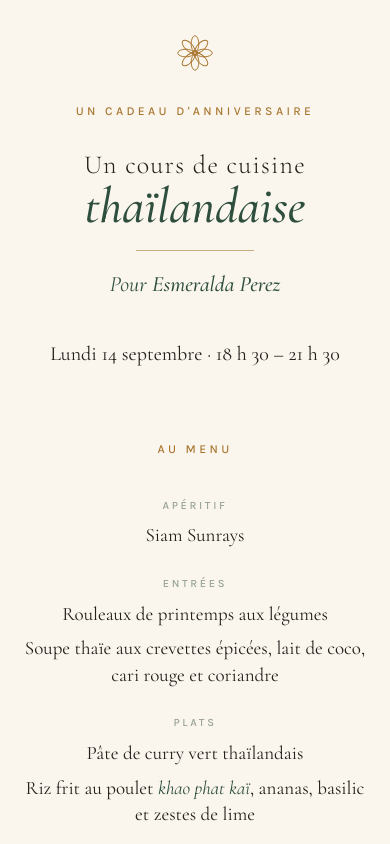
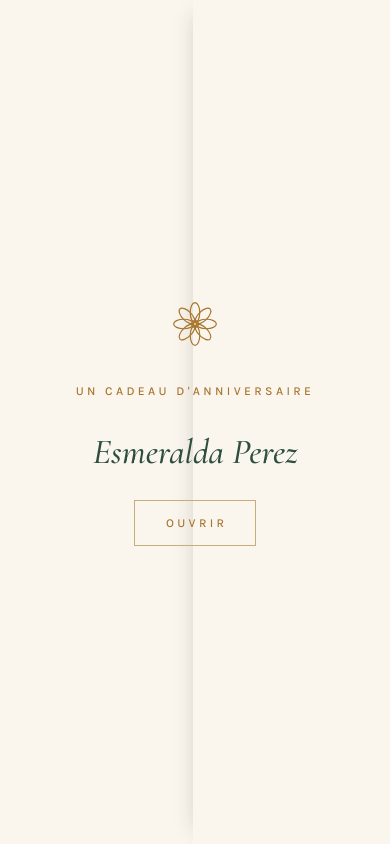
Before and after one commit to tristan-garaud/cours-cuisine-thai, a plain HTML site: page index.html in a window 390 px wide. Shown: the top 844 px of the page. Drawn offline with nearby package versions, Linux system fonts and the light colour scheme.

Commit message:
Open the page on a curtain reveal
The page now starts sealed: the star-anise seal, the occasion and the
recipient's name. Opening parts two panels and stages the menu in.

Progressive enhancement throughout — without JavaScript the curtain
never renders and the page is served open, and any failure during
setup drops back to that same plain page. The motion is neutralised
under prefers-reduced-motion.

Co-Authored-By: Claude Opus 5 (1M context) <noreply@anthropic.com>

```diff
--- a/index.html
+++ b/index.html
@@ -19,6 +19,7 @@
     --rule: #c7ac7d;
     --serif: 'Cormorant Garamond', Georgia, 'Times New Roman', serif;
     --sans: 'Karla', 'Helvetica Neue', Helvetica, Arial, sans-serif;
+    --curtain: cubic-bezier(0.72, 0, 0.16, 1);
   }
 
   * { box-sizing: border-box; }
@@ -61,6 +62,8 @@
     background: var(--rule);
   }
 
+  .nb { white-space: nowrap; }
+
   /* --- en-tête --- */
 
   .masthead {
@@ -80,6 +83,8 @@
     line-height: 1.2;
   }
 
+  .masthead h1:focus { outline: none; }
+
   .masthead h1 em {
     display: block;
     font-style: italic;
@@ -89,8 +94,6 @@
     letter-spacing: 0;
     color: var(--green);
   }
-
-  .nb { white-space: nowrap; }
 
   .dedication {
     margin: 0;
@@ -103,6 +106,7 @@
   .dedication strong { font-weight: 500; }
 
   .when {
+    margin: 0;
     font-family: var(--serif);
     font-size: clamp(20px, 4.5vw, 23px);
   }
@@ -116,6 +120,8 @@
     gap: 28px;
     text-align: center;
   }
+
+  .menu h2 { margin: 0; }
 
   .courses {
     display: flex;
@@ -176,13 +182,154 @@
   }
 
   footer .overline { margin: 0; }
+
+  /* --- le rideau ---
+     Sans JavaScript, rien de tout ceci ne s'applique : la page
+     s'affiche directement, ouverte. */
+
+  .cover { display: none; }
+  .js body.is-sealed { overflow: hidden; }
+
+  .js .cover {
+    display: block;
+    position: fixed;
+    inset: 0;
+    z-index: 10;
+  }
+
+  .js .cover[hidden] { display: none; }
+
+  .cover__panel {
+    position: absolute;
+    top: 0;
+    bottom: 0;
+    width: 50.5%;
+    background: var(--paper);
+    transition: transform 1s var(--curtain);
+    transition-delay: 0.28s;
+  }
+
+  .cover__panel--left { left: 0; }
+  .cover__panel--right { right: 0; box-shadow: -10px 0 22px -14px rgba(35, 32, 28, 0.22); }
+
+  .cover.is-opening .cover__panel--left { transform: translateX(-100%); }
+  .cover.is-opening .cover__panel--right { transform: translateX(100%); }
+
+  .cover__inner {
+    position: absolute;
+    inset: 0;
+    display: flex;
+    flex-direction: column;
+    align-items: center;
+    justify-content: center;
+    gap: 20px;
+    padding: 32px 24px;
+    text-align: center;
+    transition: opacity 0.26s ease;
+  }
+
+  .cover.is-opening .cover__inner {
+    opacity: 0;
+    pointer-events: none;
+  }
+
+  .cover__name {
+    margin: 0;
+    font-family: var(--serif);
+    font-size: clamp(34px, 9vw, 52px);
+    line-height: 1.1;
+    font-style: italic;
+    font-weight: 500;
+    color: var(--green);
+  }
+
+  .seal {
+    transition: transform 0.9s var(--curtain);
+  }
+
+  .cover.is-opening .seal { transform: rotate(72deg) scale(0.82); }
+
+  .open {
+    margin-top: 8px;
+    min-height: 46px;
+    padding: 0 28px;
+    border: 1px solid var(--rule);
+    border-radius: 0;
+    background: transparent;
+    color: var(--brass);
+    font-family: var(--sans);
+    font-size: 12px;
+    font-weight: 500;
+    letter-spacing: 0.28em;
+    text-transform: uppercase;
+    text-indent: 0.28em;
+    cursor: pointer;
+    transition: background-color 0.25s ease, color 0.25s ease, border-color 0.25s ease;
+  }
+
+  .open:hover {
+    background: var(--brass);
+    border-color: var(--brass);
+    color: var(--paper);
+  }
+
+  .open:focus-visible {
+    outline: 2px solid var(--green);
+    outline-offset: 4px;
+    border-color: var(--brass);
+  }
+
+  /* --- l'apparition du contenu --- */
+
+  .js .rise {
+    opacity: 0;
+    transform: translateY(16px);
+  }
+
+  .js .page.is-revealed .rise {
+    opacity: 1;
+    transform: none;
+    transition: opacity 0.75s ease, transform 0.75s var(--curtain);
+    transition-delay: var(--d, 0s);
+  }
+
+  @media (prefers-reduced-motion: reduce) {
+    .cover__panel,
+    .cover__inner,
+    .seal,
+    .js .page.is-revealed .rise {
+      transition-duration: 1ms !important;
+      transition-delay: 0s !important;
+    }
+  }
 </style>
 </head>
 <body>
 
-<div class="page">
+<div class="cover" id="cover">
+  <div class="cover__panel cover__panel--left"></div>
+  <div class="cover__panel cover__panel--right"></div>
+  <div class="cover__inner">
+    <svg class="seal" width="52" height="52" viewBox="0 0 48 48" fill="none" stroke="#a9762f" stroke-width="1.1" stroke-linecap="round" stroke-linejoin="round" aria-hidden="true">
+      <ellipse cx="24" cy="13.5" rx="4.4" ry="9.2" transform="rotate(0 24 24)"></ellipse>
+      <ellipse cx="24" cy="13.5" rx="4.4" ry="9.2" transform="rotate(45 24 24)"></ellipse>
+      <ellipse cx="24" cy="13.5" rx="4.4" ry="9.2" transform="rotate(90 24 24)"></ellipse>
+      <ellipse cx="24" cy="13.5" rx="4.4" ry="9.2" transform="rotate(135 24 24)"></ellipse>
+      <ellipse cx="24" cy="13.5" rx="4.4" ry="9.2" transform="rotate(180 24 24)"></ellipse>
+      <ellipse cx="24" cy="13.5" rx="4.4" ry="9.2" transform="rotate(225 24 24)"></ellipse>
+      <ellipse cx="24" cy="13.5" rx="4.4" ry="9.2" transform="rotate(270 24 24)"></ellipse>
+      <ellipse cx="24" cy="13.5" rx="4.4" ry="9.2" transform="rotate(315 24 24)"></ellipse>
+      <circle cx="24" cy="24" r="3.1"></circle>
+    </svg>
+    <p class="overline">Un cadeau d'anniversaire</p>
+    <p class="cover__name">Esmeralda Perez</p>
+    <button type="button" class="open" id="open">Ouvrir</button>
+  </div>
+</div>
 
-  <header class="masthead">
+<div class="page" id="page">
+
+  <header class="masthead rise" style="--d: 0.1s">
     <svg width="42" height="42" viewBox="0 0 48 48" fill="none" stroke="#a9762f" stroke-width="1.1" stroke-linecap="round" stroke-linejoin="round" aria-hidden="true">
       <ellipse cx="24" cy="13.5" rx="4.4" ry="9.2" transform="rotate(0 24 24)"></ellipse>
       <ellipse cx="24" cy="13.5" rx="4.4" ry="9.2" transform="rotate(45 24 24)"></ellipse>
@@ -195,25 +342,25 @@
       <circle cx="24" cy="24" r="3.1"></circle>
     </svg>
     <p class="overline">Un cadeau d'anniversaire</p>
-    <h1>Un cours de cuisine <em>thaïlandaise</em></h1>
+    <h1 id="titre" tabindex="-1">Un cours de cuisine <em>thaïlandaise</em></h1>
     <div class="rule"></div>
     <p class="dedication">Pour <strong>Esmeralda Perez</strong></p>
     <p class="when">Lundi 14 septembre · <span class="nb">18 h 30 – 21 h 30</span></p>
   </header>
 
   <section class="menu">
-    <h2 class="overline">Au menu</h2>
+    <h2 class="overline rise" style="--d: 0.26s">Au menu</h2>
 
     <div class="courses">
 
-      <div class="course">
+      <div class="course rise" style="--d: 0.34s">
         <h3>Apéritif</h3>
         <ul>
           <li>Siam Sunrays</li>
         </ul>
       </div>
 
-      <div class="course">
+      <div class="course rise" style="--d: 0.42s">
         <h3>Entrées</h3>
         <ul>
           <li>Rouleaux de printemps aux légumes</li>
@@ -221,7 +368,7 @@
         </ul>
       </div>
 
-      <div class="course">
+      <div class="course rise" style="--d: 0.5s">
         <h3>Plats</h3>
         <ul>
           <li>Pâte de curry vert thaïlandais</li>
@@ -229,7 +376,7 @@
         </ul>
       </div>
 
-      <div class="course">
+      <div class="course rise" style="--d: 0.58s">
         <h3>Dessert</h3>
         <ul>
           <li>Mangue et riz gluant à la crème de coco <em>khao niao mamuang</em></li>
@@ -239,7 +386,7 @@
     </div>
   </section>
 
-  <footer>
+  <footer class="rise" style="--d: 0.68s">
     <div class="rule"></div>
     <p class="venue">Ateliers &amp; Saveurs — Vieux-Montréal</p>
     <p class="overline">Deux places réservées</p>
@@ -247,5 +394,65 @@
 
 </div>
 
+<script>
+(function () {
+  var root = document.documentElement;
+
+  var cover = document.getElementById('cover');
+  var button = document.getElementById('open');
+  var page = document.getElementById('page');
+  var titre = document.getElementById('titre');
+
+  // Si quoi que ce soit ci-dessous casse, on rend la main à la page
+  // nue : sans la classe « js », le rideau disparaît et le contenu
+  // s'affiche en entier.
+  function abandon() {
+    root.classList.remove('js');
+    document.body.classList.remove('is-sealed');
+    page.removeAttribute('aria-hidden');
+  }
+
+  var opened = false;
+
+  function reveal() {
+    page.classList.add('is-revealed');
+    try { titre.focus({ preventScroll: true }); } catch (e) {}
+  }
+
+  function open() {
+    if (opened) return;
+    opened = true;
+
+    try {
+      cover.classList.add('is-opening');
+      page.removeAttribute('aria-hidden');
+      document.body.classList.remove('is-sealed');
+
+      // Le contenu monte pendant que les panneaux s'écartent.
+      setTimeout(reveal, 300);
+
+      // Une fois le rideau hors champ, on le retire du document.
+      setTimeout(function () { cover.hidden = true; }, 1700);
+
+      // Filet : quoi qu'il arrive, le contenu finit visible.
+      setTimeout(function () {
+        if (!page.classList.contains('is-revealed')) reveal();
+      }, 2500);
+    } catch (e) {
+      abandon();
+    }
+  }
+
+  try {
+    root.classList.add('js');
+    document.body.classList.add('is-sealed');
+    page.setAttribute('aria-hidden', 'true');
+    button.addEventListener('click', open);
+  } catch (e) {
+    abandon();
+  }
+})();
+</script>
+
 </body>
 </html>
```
Also changed, not shown: 1 other file.
